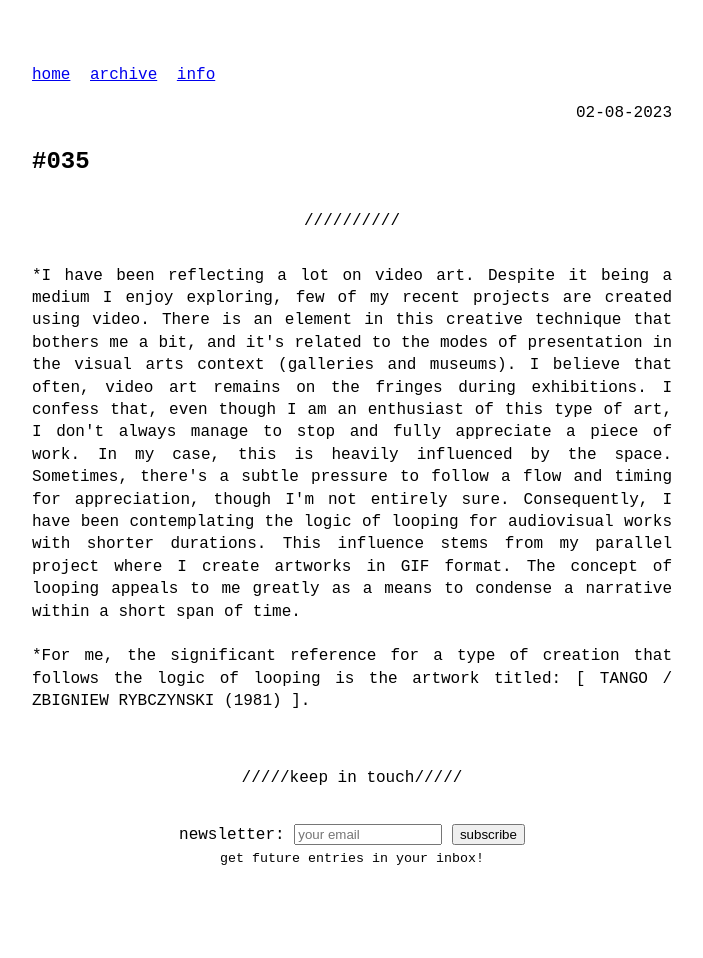
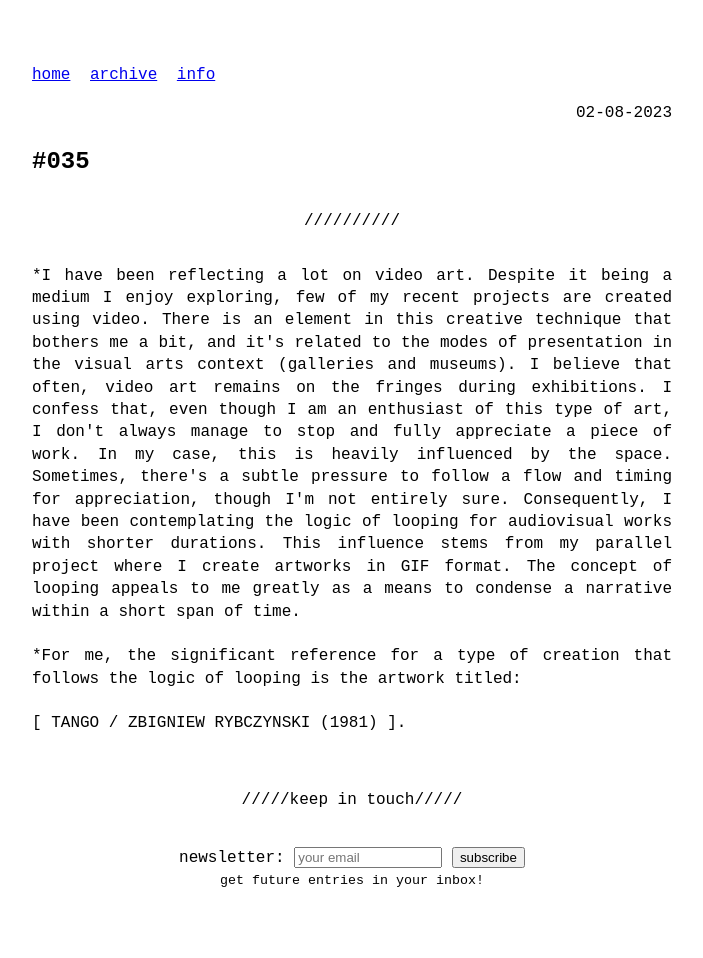
Before and after one commit to odaniloluna/odaniloluna.github.io, a Jekyll site: the page built from _posts/2023-08-02-#035.md, in a window 1280 px wide. Shown: the whole page, without its empty margins (288-991 px from the left). Built offline with Jekyll 4.4.1, drawn with Linux system fonts in a browser that asks for light colours; before the commit the page ends 936 px from its top, so only the background shows below that.

Commit message:
Update 2023-08-02-#035.md

```diff
--- a/_posts/2023-08-02-#035.md
+++ b/_posts/2023-08-02-#035.md
@@ -8,6 +8,9 @@
 *I have been reflecting a lot on video art. Despite it being a medium I enjoy exploring, few of my recent projects are created using video. There is an element in this creative technique that bothers me a bit, and it's related to the modes of presentation in the visual arts context (galleries and museums). I believe that often, video art remains on the fringes during exhibitions. I confess that, even though I am an enthusiast of this type of art, I don't always manage to stop and fully appreciate a piece of work. In my case, this is heavily influenced by the space. Sometimes, there's a subtle pressure to follow a flow and timing for appreciation, though I'm not entirely sure. Consequently, I have been contemplating the logic of looping for audiovisual works with shorter durations. This influence stems from my parallel project where I create artworks in GIF format. The concept of looping appeals to me greatly as a means to condense a narrative within a short span of time.
 <br>
   <br>
-*For me, the significant reference for a type of creation that follows the logic of looping is the artwork titled: [ TANGO / ZBIGNIEW RYBCZYNSKI (1981) ].
+*For me, the significant reference for a type of creation that follows the logic of looping is the artwork titled:
+ <br>
+  <br>
+[ TANGO / ZBIGNIEW RYBCZYNSKI (1981) ].
 <br>
   <br>
```
